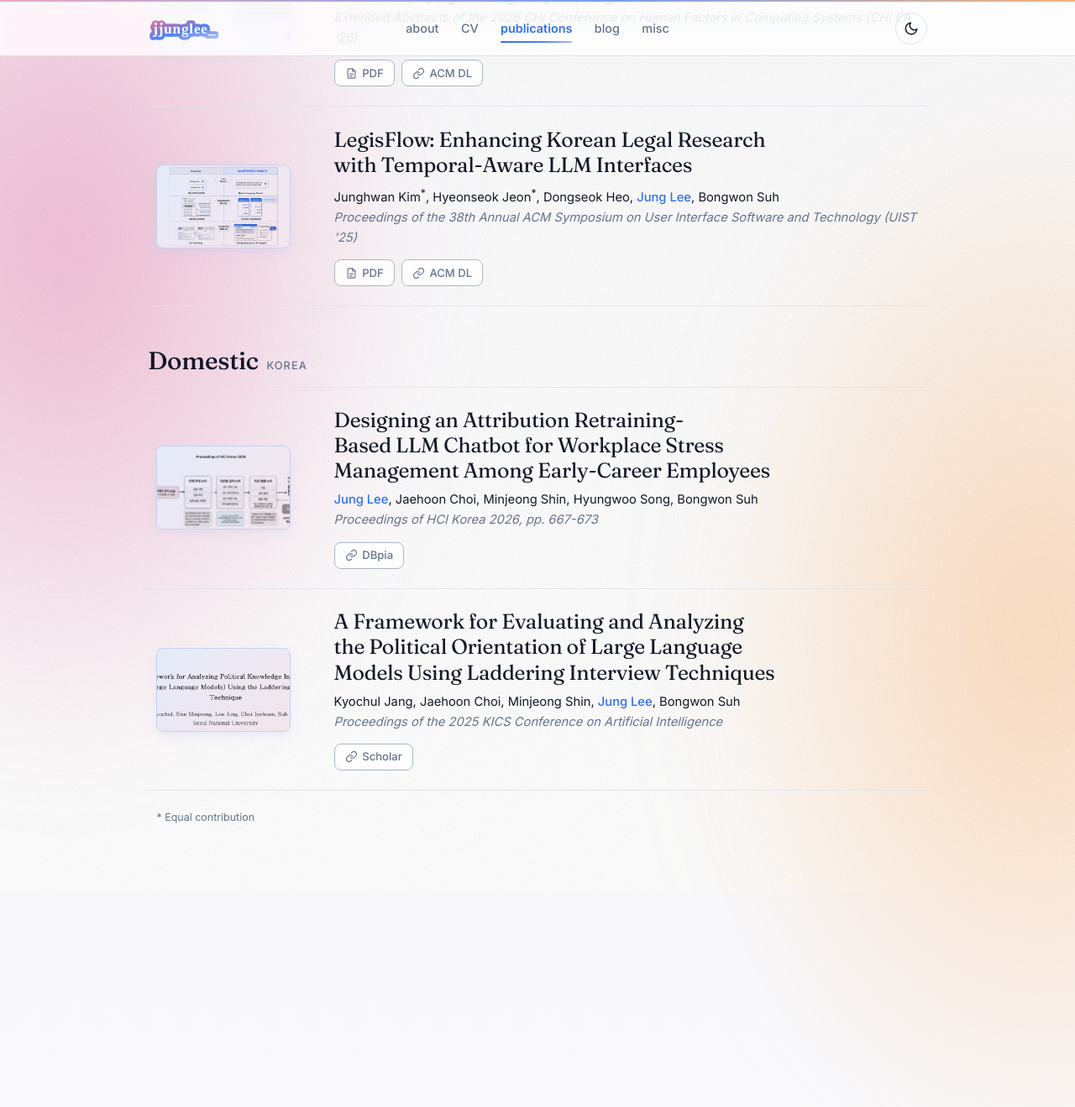
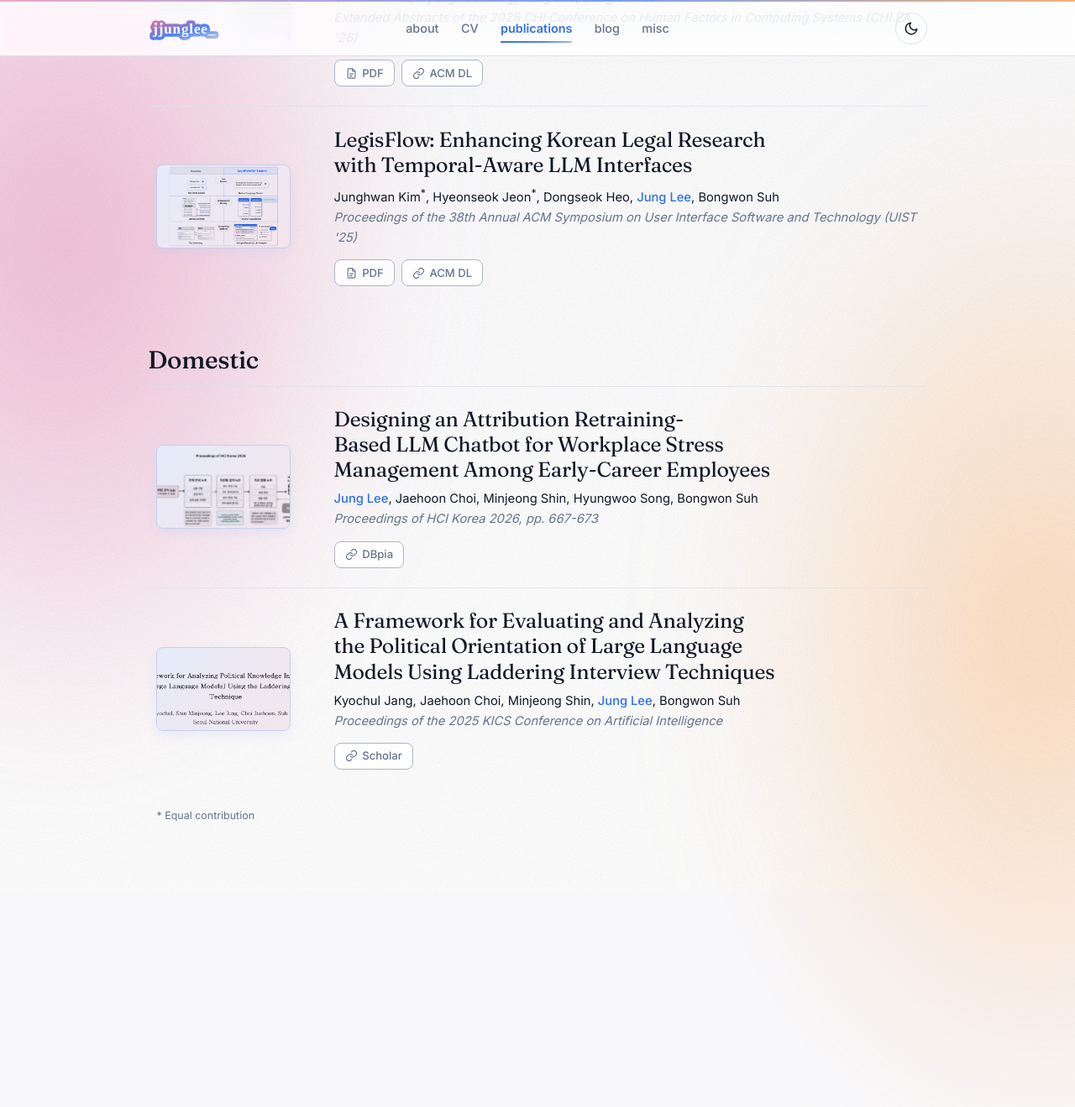
Before and after one commit to leejungp2/leejungp2.github.io, a Jekyll site: the page built from _pages/publications.html, in a window 1280 px wide and 1400 px high, scrolled down 1182 px. Shown: the top 1319 px of the window at 84% size. Built offline with Jekyll 4.4.1, drawn with Linux system fonts in a browser that asks for light colours.

Commit message:
Drop Korea label and trailing divider in publication groups

```diff
--- a/_pages/publications.html
+++ b/_pages/publications.html
@@ -10,7 +10,7 @@ description: Research publications and conference papers.
 {% assign items = site.data.publications | where: "group", group %}
 {% if items.size > 0 %}
 <section class="publication-group" aria-labelledby="pub-{{ group }}">
-  <h2 class="publication-group-title" id="pub-{{ group }}">{% if group == "domestic" %}Domestic <span>Korea</span>{% else %}International{% endif %}</h2>
+  <h2 class="publication-group-title" id="pub-{{ group }}">{% if group == "domestic" %}Domestic{% else %}International{% endif %}</h2>
   <div class="soft-list publication-list">
     {% for publication in items %}
     {% assign detail_url = "/publications/" | append: publication.slug | append: "/" | relative_url %}
--- a/assets/css/main.css
+++ b/assets/css/main.css
@@ -1072,14 +1072,6 @@ img { max-width: 100%; height: auto; }
   font-weight: 500;
   letter-spacing: -0.01em;
 }
-.publication-group-title span {
-  color: var(--muted-foreground);
-  font-family: "Inter", ui-sans-serif, system-ui, sans-serif;
-  font-size: 0.8rem;
-  font-weight: 500;
-  letter-spacing: 0.08em;
-  text-transform: uppercase;
-}
 .publication-list {
   display: block;
   border-top: 1px solid color-mix(in srgb, var(--border) 78%, transparent);
@@ -1099,6 +1091,9 @@ img { max-width: 100%; height: auto; }
   backdrop-filter: none;
   padding: 1.45rem 0.65rem;
   transition: background 0.2s ease, box-shadow 0.2s ease;
+}
+.publication-list .soft-item:last-child {
+  border-bottom: 0;
 }
 .publication-list .soft-item > * {
   grid-column: 2;
```
